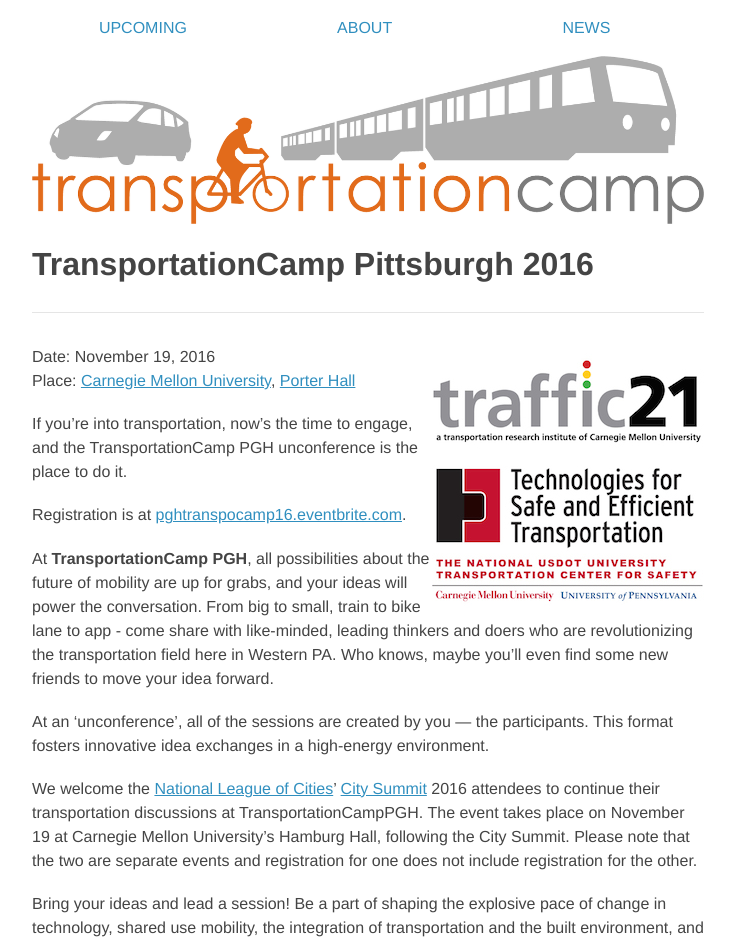
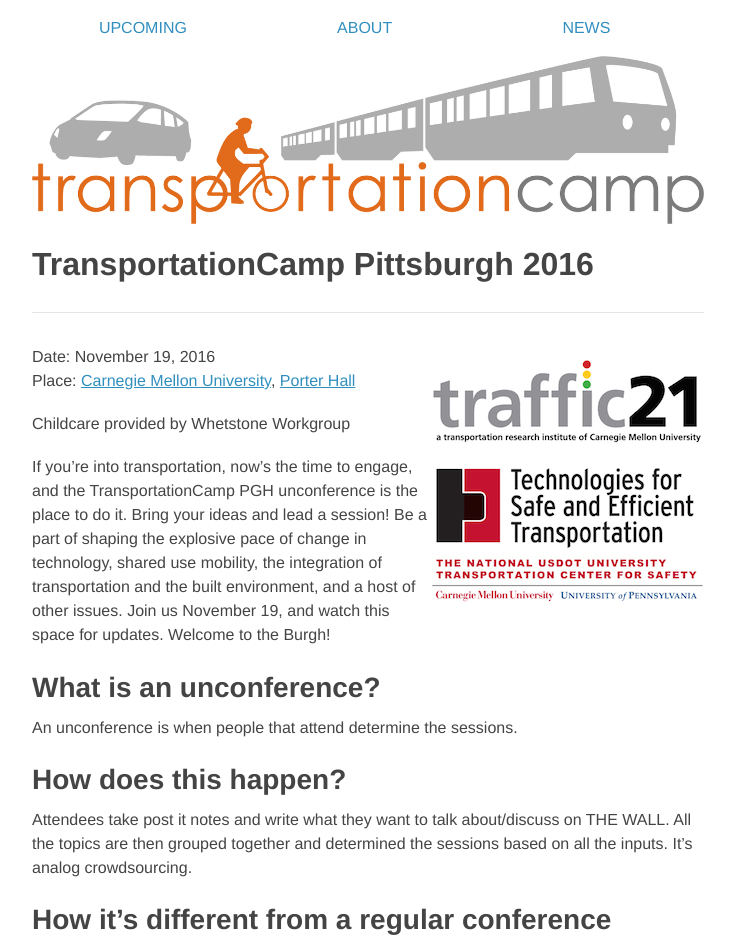
Before and after one commit to transpocamp/transportationcamp.org, a Jekyll site: the page built from events/pgh-2016/index.markdown, in a window 1280 px wide and 1400 px high. Shown: the top 943 px of the window, without its empty margins (272-1007 px from the left). Built offline with Jekyll 4.4.1, drawn with Linux system fonts in a browser that asks for light colours; nearby versions of some CDN libraries; some of the changed text lies outside the part shown.

Commit message:
update PGH

```diff
--- a/events/pgh-2016/index.markdown
+++ b/events/pgh-2016/index.markdown
@@ -10,17 +10,25 @@
 <img src="t21.jpg" style="float:right;width:272px;height:272px;">Date: November 19, 2016<br>
 Place: [Carnegie Mellon University](http://www.cmu.edu/), [Porter Hall](http://www.myatlascms.com/map/index.php?id=192#!s/key=Porter%20Hall?m/72750)
 
-If you’re into transportation, now’s the time to engage, and the TransportationCamp PGH unconference is the place to do it.
+Childcare provided by Whetstone Workgroup
 
-Registration is at [pghtranspocamp16.eventbrite.com](http://pghtranspocamp16.eventbrite.com/).
+If you’re into transportation, now’s the time to engage, and the TransportationCamp PGH unconference is the place to do it.  Bring your ideas and lead a session! Be a part of shaping the explosive pace of change in technology, shared use mobility, the integration of transportation and the built environment, and a host of other issues. Join us November 19, and watch this space for updates. Welcome to the Burgh!
 
-At **TransportationCamp PGH**, all possibilities about the future of mobility are up for grabs, and your ideas will power the conversation. From big to small, train to bike lane to app - come share with like-minded, leading thinkers and doers who are revolutionizing the transportation field here in Western PA. Who knows, maybe you’ll even find some new friends to move your idea forward.
+### What is an unconference?
+An unconference is when people that attend determine the sessions.
 
-At an 'unconference', all of the sessions are created by you — the participants. This format fosters innovative idea exchanges in a high-energy environment.
+### How does this happen?
+Attendees take post it notes and write what they want to talk about/discuss on THE WALL.  All the topics are then grouped together and determined the sessions based on all the inputs.  It’s analog crowdsourcing.
 
-We welcome the [National League of Cities](http://www.nlc.org/)’ [City Summit](http://citysummit.nlc.org/) 2016 attendees to continue their transportation discussions at TransportationCampPGH. The event takes place on November 19 at Carnegie Mellon University’s Hamburg Hall, following the City Summit. Please note that the two are separate events and registration for one does not include registration for the other.
+### How it’s different from a regular conference
+Instead of the conference host deciding what’s important, the attendees decide.  Plus each session is a conversation, not talking heads.  Attendees get access to the people they want to have discussions with right in the session and get to open it up to a room of people, rather than waiting in line after a “talk” and exchanging a few sentences.  Furthermore, it’s localized.  There are a lot of issues/ideas that will bubble up that are unique to Pittsburgh.   Our hope is that planners/practitioners/politicians/engineers/thinkers/students/ordinarypeople can have meaningful discussions about Pittsburgh and it’s region transportation system and it’s future.
 
-Bring your ideas and lead a session! Be a part of shaping the explosive pace of change in technology, shared use mobility, the integration of transportation and the built environment, and a host of other issues. Join us November 19, and watch this space for updates. Welcome to the Burgh!
+### Documentation and follow up
+There is a real-time, cloud based "white board," if you will, and all the notes from each session are crowdsourced and documented.  People can share their contact info and follow up with each other.  Check out DC’s Transpo Camp early this year: http://transportationcamp.org/events/dc-2016/schedule.html
+
+At *TransportationCamp PGH*, all possibilities about the future of mobility are up for grabs, and your ideas will power the conversation. From big to small, train to bike lane to app - come share with like-minded, leading thinkers and doers who are revolutionizing the transportation field here in Western PA. Who knows, maybe you’ll even find some new friends to move your idea forward.
+
+*Register at* [pghtranspocamp16.eventbrite.com](http://pghtranspocamp16.eventbrite.com/).
 
 <iframe src="https://www.google.com/maps/embed?pb=!1m16!1m12!1m3!1d3036.4762200321534!2d-79.94707243460327!3d40.44259562936226!2m3!1f0!2f0!3f0!3m2!1i1024!2i768!4f13.1!2m1!1sporter+hall+carnegie+mellon!5e0!3m2!1sen!2sus!4v1471321519621" width="680" height="340" frameborder="0" style="border:0" allowfullscreen></iframe>
 
```
